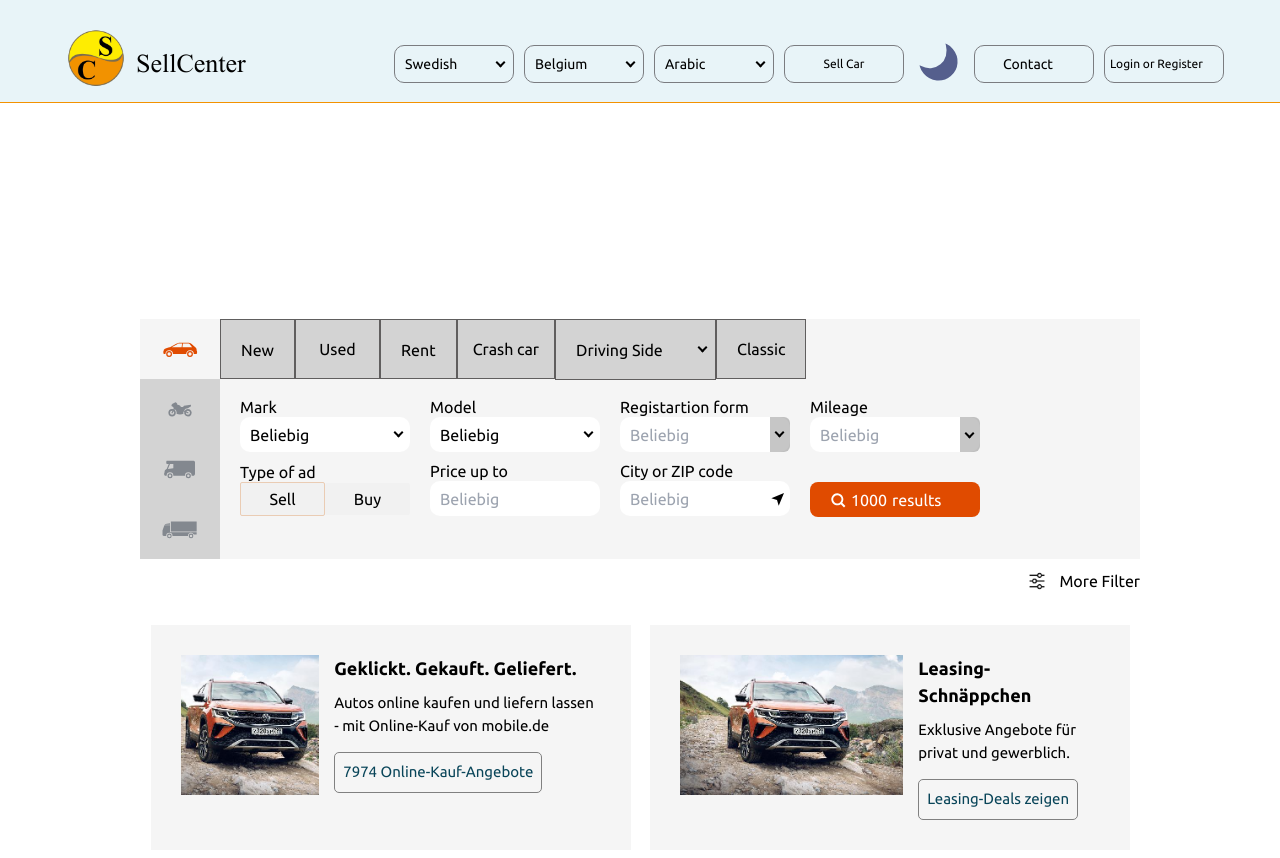
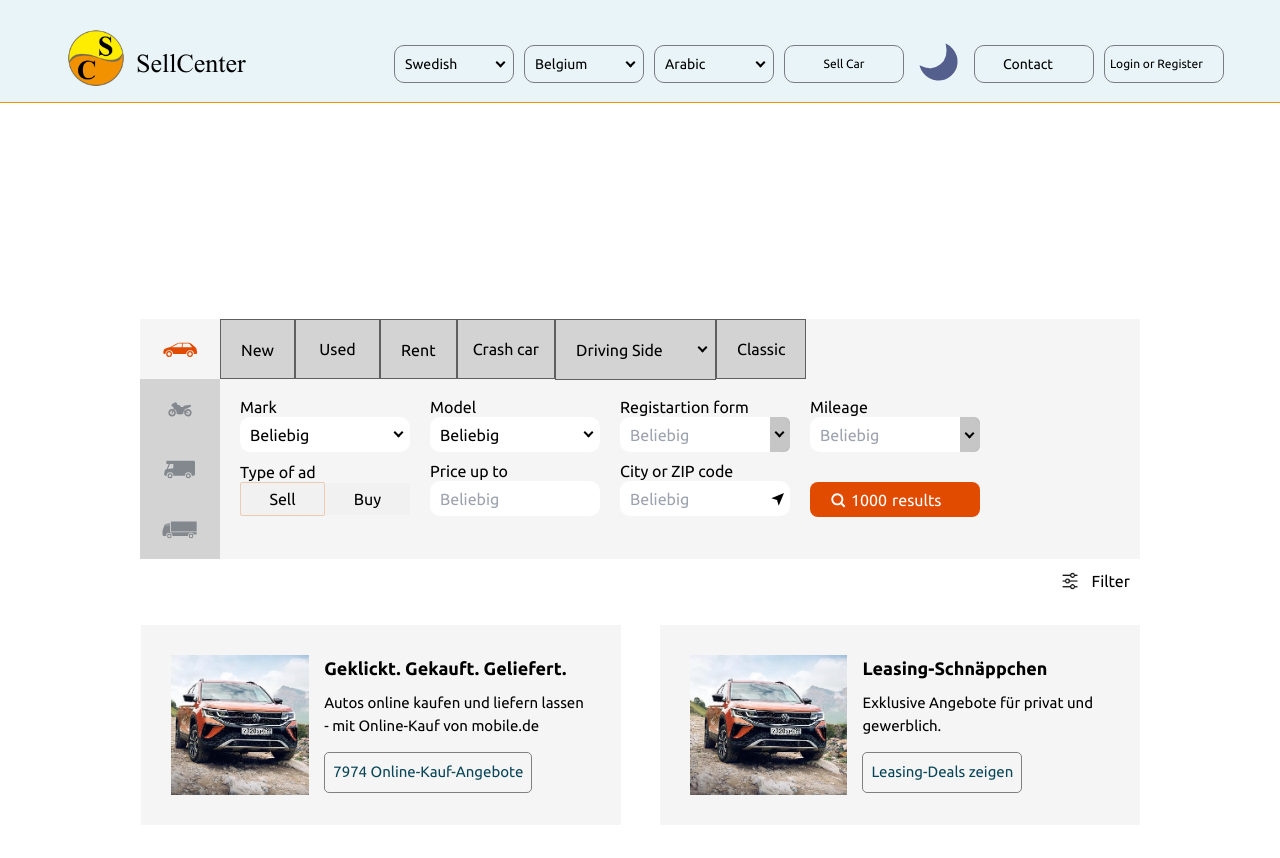
Before and after one commit to Deryjon/mobile-de, a Vue app: page / in a window 1280 px wide. Shown: the top 858 px of the page. Built offline with nearby package versions, Linux system fonts and the light colour scheme; what vue3-geolocation would draw is missing.

Commit message:
feat: add localization filter btn (2023-07-26, 19:38)

```diff
--- a/src/components/MoreFilterBtn.vue
+++ b/src/components/MoreFilterBtn.vue
@@ -1,10 +1,10 @@
 <template>
   <div
-    class="flex items-center gap-3 justify-end m-auto	mt-[10px]  lg:text-[16px] text-right w-[380px] sm:w-[520px] lg:w-[850px] xl:w-[1000px] cursor-pointer">
+    class="flex items-center gap-3 justify-end m-auto	mt-[10px]  lg:text-[16px] text-right w-[380px] sm:w-[520px] lg:w-[850px] xl:w-[980px] cursor-pointer">
 		<div class="icon">
 			<img src="../assets/images/filter-icon.png" alt="" class="w-[20px] h-[20px]">
 		</div>
-    <button class="] ">More Filter</button>
+    <button class="] ">{{ $t("message.filter.btn") }}</button>
   </div>
 </template>
 <script>
--- a/src/locales/en/index.js
+++ b/src/locales/en/index.js
@@ -26,12 +26,14 @@ export default {
 			used: "Used",
 			rent: "Rent",
 			crash: "Crash car",
-			classic: "Classic"
+			classic: "Classic",
+			btn: "Filter"
     },
 		side:{
 			title: "Driving Side",
 			left: "Left hand drive",
 			right: "Right hand drive"
-		}
-  },
+		},
+
+  }
 };
--- a/src/locales/fr/index.js
+++ b/src/locales/fr/index.js
@@ -26,7 +26,8 @@ export default {
 			used: "Utilisé",
 			rent: "Louer",
 			crash: "Accident de",
-			classic: "Classiques"
+			classic: "Classiques",
+			btn: "Filtre"
     },
 		side:{
 			title: "Côté conduite",
--- a/src/locales/gr/index.js
+++ b/src/locales/gr/index.js
@@ -26,7 +26,8 @@ export default {
 			used: "Gebraucht",
 			rent: "Miete",
 			crash: "Unfallauto",
-			classic: "Oldtimer"
+			classic: "Oldtimer",
+			btn: "Filter"
     },
 		side:{
 			title: "Fahrerseite",
--- a/src/locales/pol/index.js
+++ b/src/locales/pol/index.js
@@ -26,7 +26,8 @@ export default {
 			used: "Używany",
 			rent: "Wynajem",
 			crash: "Wypadek",
-			classic: "Klasyczne"
+			classic: "Klasyczne",
+			btn: "Filtr",
     },
 		side:{
 			title: "Strona kierowcy",
--- a/src/locales/ru/index.js
+++ b/src/locales/ru/index.js
@@ -26,7 +26,8 @@ export default {
 			used: "Б/у",
 			rent: "Аренда",
 			crash: "Аварийный",
-			classic: "Классика"
+			classic: "Классика",
+			btn: "Фильтр"
     },
 		side:{
 			title: "Сторон руль",
--- a/src/locales/sp/index.js
+++ b/src/locales/sp/index.js
@@ -26,7 +26,8 @@ export default {
 			used: "Usado",
 			rent: "Alquiler",
 			crash: "De choque",
-			classic: "Clásicoss"
+			classic: "Clásicoss",
+			btn: "Filtrar"
     },
 		side:{
 			title: "Lado de conducción",
--- a/src/locales/sw/index.js
+++ b/src/locales/sw/index.js
@@ -26,7 +26,8 @@ export default {
 			used: "Använd",
 			rent: "Hyra",
 			crash: "Krocka",
-			classic: "Klassiska"
+			classic: "Klassiska",
+			btn: "Filtrera"
     },
 		side:{
 			title: "Förarsidan",
--- a/src/views/HomePage/sections/RentSection.vue
+++ b/src/views/HomePage/sections/RentSection.vue
@@ -1,6 +1,6 @@
 <template>
   <section class="rental-section">
-		<v-container class="lg:w-[1030px]">
+		<v-container class="xl:w-[1070px]">
 			 <div class="wrapper flex flex-col lg:flex-row lg:justify-between ">
 				<div class="left-rent bg-[#f5f5f5] w-[380px] sm:w-[550px]  lg:w-[420px] xl:w-[480px] flex gap-[15px] p-[30px] mx-auto">
 					<div class="img  lg:w-[200x] lg:h-[140px]">
@@ -13,7 +13,7 @@
 					</div>
 				</div>
 				<div class="right-rent bg-[#f5f5f5] w-[380px] sm:w-[550px]  lg:w-[420px] xl:w-[480px] flex gap-[15px] p-[30px] mx-auto mt-[10px] lg:mt-[0px]">
-					<div class="img sm:w-[386px] sm:h-[187px] lg:w-[200x] lg:h-[140px]">
+					<div class="img sm:w-[386px] sm:h-[187px] lg:w-[200px] lg:h-[140px]">
 						<img src="../../../assets/images/rent-section-img-1.jpg" alt="" class="w-full h-full  object-cover">
 					</div>
 					<div class="text">
```
